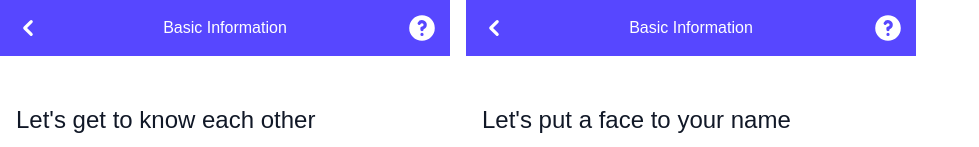
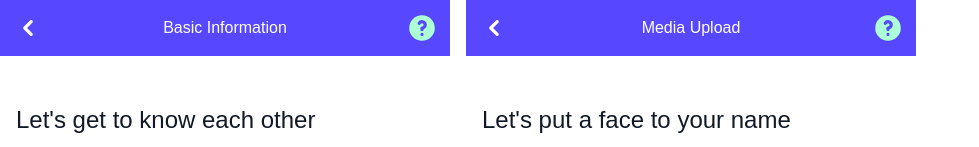
Before and after one commit to andres-codigo/nanny-nina, a Vue app: page /host-nanny in a window 1280 px wide. Shown: the top 147 px of the page, without its empty margins (0-979 px from the left). Built offline with nearby package versions, Linux system fonts and the light colour scheme.

Commit message:
[vue] top navigation text prop added and information icon background colour/multiple upload item component hover state added

```diff
--- a/src/components/media/multiple-upload/MultipleUploadItem.vue
+++ b/src/components/media/multiple-upload/MultipleUploadItem.vue
@@ -1,9 +1,17 @@
 <template>
-	<span class="flex shrink items-center justify-center relative h-44 w-32 rounded-lg bg-indigo-100">
+	<button
+		class="
+			flex shrink items-center justify-center
+			relative
+			h-44 w-32
+			rounded-lg
+			bg-indigo-100
+			hover:border-transparent hover:text-white hover:bg-indigo-200
+			focus:outline-none focus:ring-2 focus:ring-offset-2">
 		<span class="flex items-center justify-center h-12 w-12">
 			<PlusIcon class="w-8 h-8 text-indigo-500" aria-hidden="true" />
 		</span>
-	</span>
+	</button>
 </template>
 
 <script>
--- a/src/components/navigation/TopNavigation.vue
+++ b/src/components/navigation/TopNavigation.vue
@@ -4,8 +4,8 @@
 			<div class="flex-none inline-flex justify-center items-center w-14 h-14">
 				<router-link :to="routerLinkPath"><ChevronLeftIcon class="w-8 h-8 text-white" aria-hidden="true" /></router-link>
 			</div>
-			<div class="grow h-14 inline-flex justify-center items-center text-white">Basic Information</div>
-			<div class="flex-none inline-flex justify-center items-center w-14 h-14"><QuestionMarkCircleIcon class="w-8 h-8 text-white" aria-hidden="true" /></div>
+			<div class="grow h-14 inline-flex justify-center items-center text-white">{{ text }}</div>
+			<div class="flex-none inline-flex justify-center items-center w-14 h-14"><QuestionMarkCircleIcon class="w-8 h-8 text-green" aria-hidden="true" /></div>
 		</div>
 	</header>
 </template>
@@ -15,7 +15,8 @@ import { ChevronLeftIcon, QuestionMarkCircleIcon } from '@heroicons/vue/solid'
 
 export default {
 	props: {
-		routerLinkPath: String
+		routerLinkPath: String,
+		text: String
 	},
 	components: {
 		ChevronLeftIcon,
--- a/src/pages/host/nanny/pages/BioForm01.vue
+++ b/src/pages/host/nanny/pages/BioForm01.vue
@@ -7,7 +7,7 @@ import ButtonPrimary from '../../../../components/buttons/ButtonPrimary.vue'
 
 <template>
 	<div class="h-full">
-		<TopNavigation routerLinkPath="/dashboard" />
+		<TopNavigation routerLinkPath="/dashboard" text="Basic Information" />
 		<main>
 			<div class="flex flex-col pt-6 mx-4">
 				<form action="#" method="POST">
--- a/src/pages/host/nanny/pages/MediaUploadPhoto02.vue
+++ b/src/pages/host/nanny/pages/MediaUploadPhoto02.vue
@@ -7,7 +7,7 @@ import ButtonPrimary from '../../../../components/buttons/ButtonPrimary.vue'
 
 <template>
 	<div class="h-full">
-		<TopNavigation routerLinkPath="/dashboard" />
+		<TopNavigation routerLinkPath="/dashboard" text="Media Upload" />
 		<main>
 			<div class="flex flex-col pt-12 mx-4">
 				<form action="#" method="POST">
```
